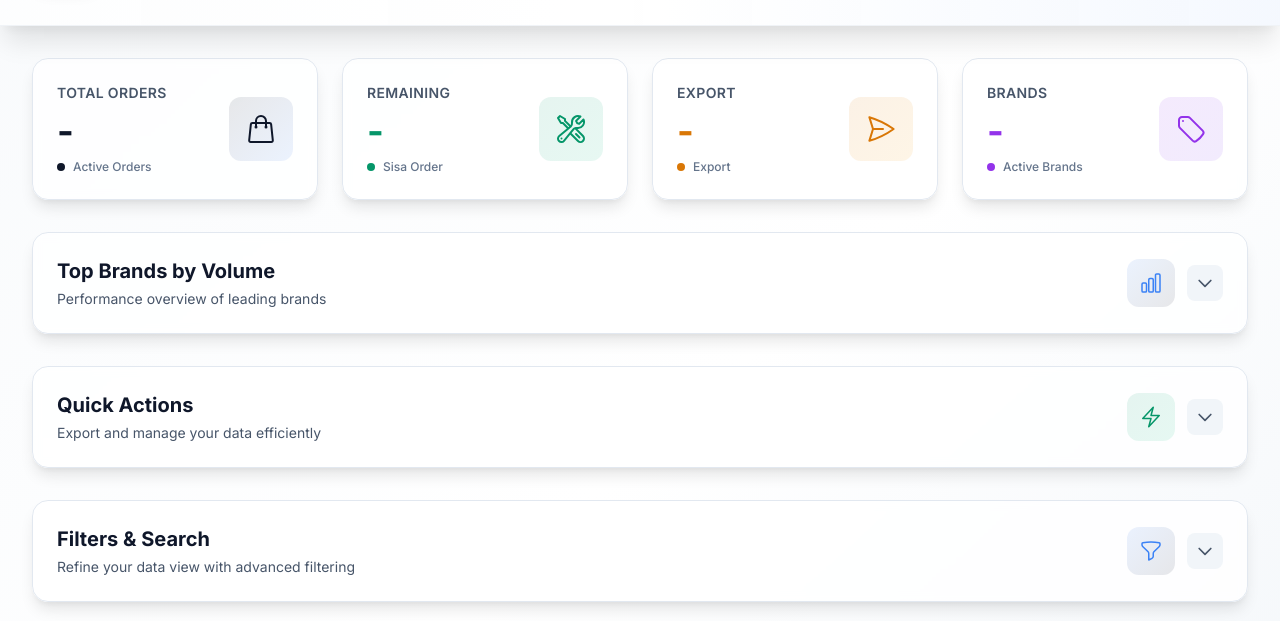
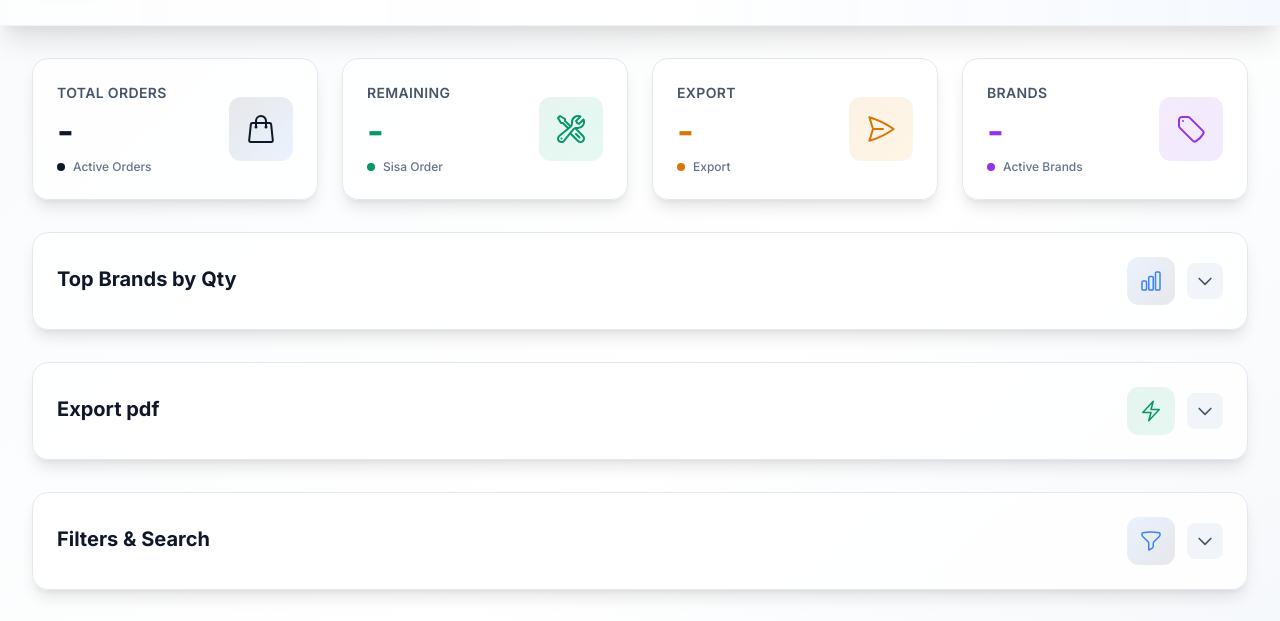
Before and after one commit to ppicwkb/Order, a plain HTML site: page index.html in a window 1280 px wide. Shown: the part 123-744 px from the top of the page. Drawn offline with nearby package versions, Linux system fonts and the light colour scheme; no server answers; files whose address does not match are found by name.

Commit message:
index.html

```diff
--- a/index.html
+++ b/index.html
@@ -243,8 +243,8 @@
             <div class="bg-white/80 backdrop-blur-sm rounded-2xl shadow-corporate-lg border border-corporate-200 hover:shadow-corporate-xl transition-all duration-300">
                 <div class="flex items-center justify-between p-6 cursor-pointer" onclick="toggleSection('topBrands')">
                     <div>
-                        <h3 class="text-xl font-bold text-primary">Top Brands by Volume</h3>
-                        <p class="text-sm text-corporate-600 mt-1">Performance overview of leading brands</p>
+                        <h3 class="text-xl font-bold text-primary">Top Brands by Qty</h3>
+                        <p class="text-sm text-corporate-600 mt-1"> </p>
                     </div>
                     <div class="flex items-center space-x-3">
                         <div class="bg-gradient-to-br from-accent/10 to-primary/10 p-3 rounded-xl">
@@ -271,8 +271,8 @@
         <div class="bg-white/80 backdrop-blur-sm rounded-2xl shadow-corporate-lg border border-corporate-200 hover:shadow-corporate-xl transition-all duration-300 mb-8">
             <div class="flex items-center justify-between p-6 cursor-pointer" onclick="toggleSection('quickActions')">
                 <div>
-                    <h3 class="text-xl font-bold text-primary">Quick Actions</h3>
-                    <p class="text-sm text-corporate-600 mt-1">Export and manage your data efficiently</p>
+                    <h3 class="text-xl font-bold text-primary">Export pdf</h3>
+                    <p class="text-sm text-corporate-600 mt-1"> </p>
                 </div>
                 <div class="flex items-center space-x-3">
                     <div class="bg-gradient-to-br from-success/10 to-emerald-500/10 p-3 rounded-xl">
@@ -304,7 +304,7 @@
             <div class="flex items-center justify-between p-6 cursor-pointer" onclick="toggleSection('filters')">
                 <div>
                     <h3 class="text-xl font-bold text-primary">Filters & Search</h3>
-                    <p class="text-sm text-corporate-600 mt-1">Refine your data view with advanced filtering</p>
+                    <p class="text-sm text-corporate-600 mt-1"> </p>
                 </div>
                 <div class="flex items-center space-x-3">
                     <div class="bg-gradient-to-br from-accent/10 to-primary/10 p-3 rounded-xl">
@@ -732,8 +732,9 @@
                     <td class="px-2 sm:px-4 py-3 sm:py-4 text-xs sm:text-sm text-corporate-900">
                         <div class="max-w-xs truncate font-medium">${item.PRODUK || '-'}</div>
                         <div class="sm:hidden text-xs text-corporate-500 mt-1 space-y-1">
-                            ${item.SIZE ? `<div class="inline-flex items-center px-1.5 py-0.5 rounded-md bg-corporate-100 text-corporate-700 text-xs font-medium">${item.SIZE}</div>` : ''}
-                            ${item.BRAND ? `<div class="inline-flex items-center px-1.5 py-0.5 rounded-md bg-purple-100 text-purple-700 text-xs font-medium ml-1">${item.BRAND}</div>` : ''}
+
+
+
                             ${item['#PO'] ? `<div class="inline-flex items-center px-1.5 py-0.5 rounded-md bg-accent/10 text-accent text-xs font-medium ml-1"> ${item['#PO']}</div>` : ''}
                         </div>
                     </td>
```
